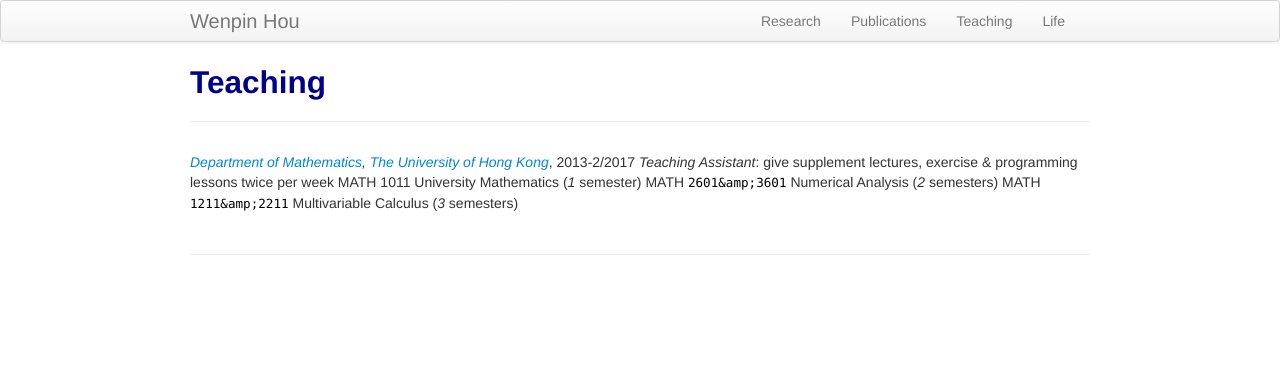
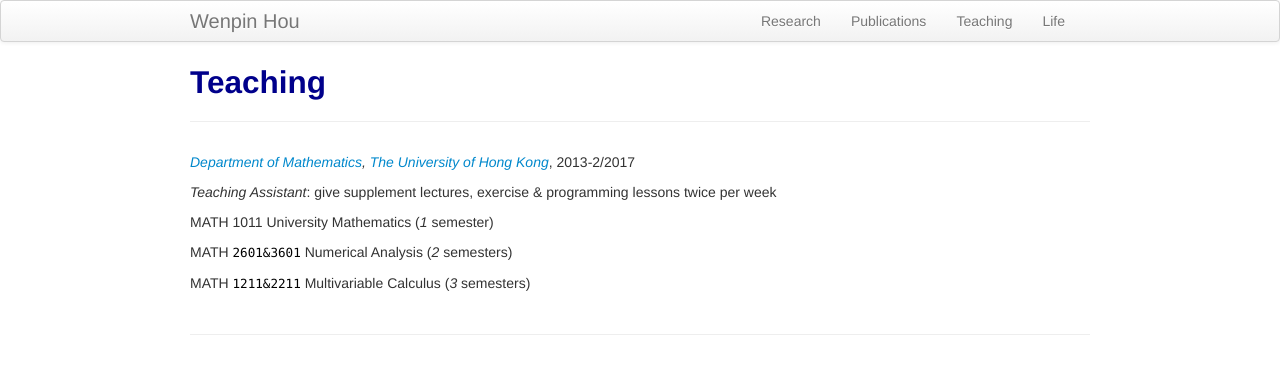
Before and after one commit to Winnie09/Wenpin_Hou, a Jekyll site: the page built from pages/teaching.md, in a window 1280 px wide. Shown: the top 374 px of the page. Built offline with Jekyll 4.4.1, drawn with Linux system fonts in a browser that asks for light colours; some of the changed lines change nothing that is shown.

Commit message:
add teaching

```diff
--- a/pages/teaching.md
+++ b/pages/teaching.md
@@ -3,7 +3,11 @@ layout: page
 title: Teaching
 ---
 *[Department of Mathematics](https://hkumath.hku.hk/web/index.php), [The University of Hong Kong](https://www.hku.hk/)*, 2013-2/2017
+
 *Teaching Assistant*: give supplement lectures, exercise & programming lessons twice per week
+
 MATH 1011 University Mathematics \(*1* semester\)
-MATH `2601&amp;3601` Numerical Analysis \(*2* semesters\)
-MATH `1211&amp;2211` Multivariable Calculus \(*3* semesters\)
+
+MATH `2601&3601` Numerical Analysis \(*2* semesters\)
+
+MATH `1211&2211` Multivariable Calculus \(*3* semesters\)
```
